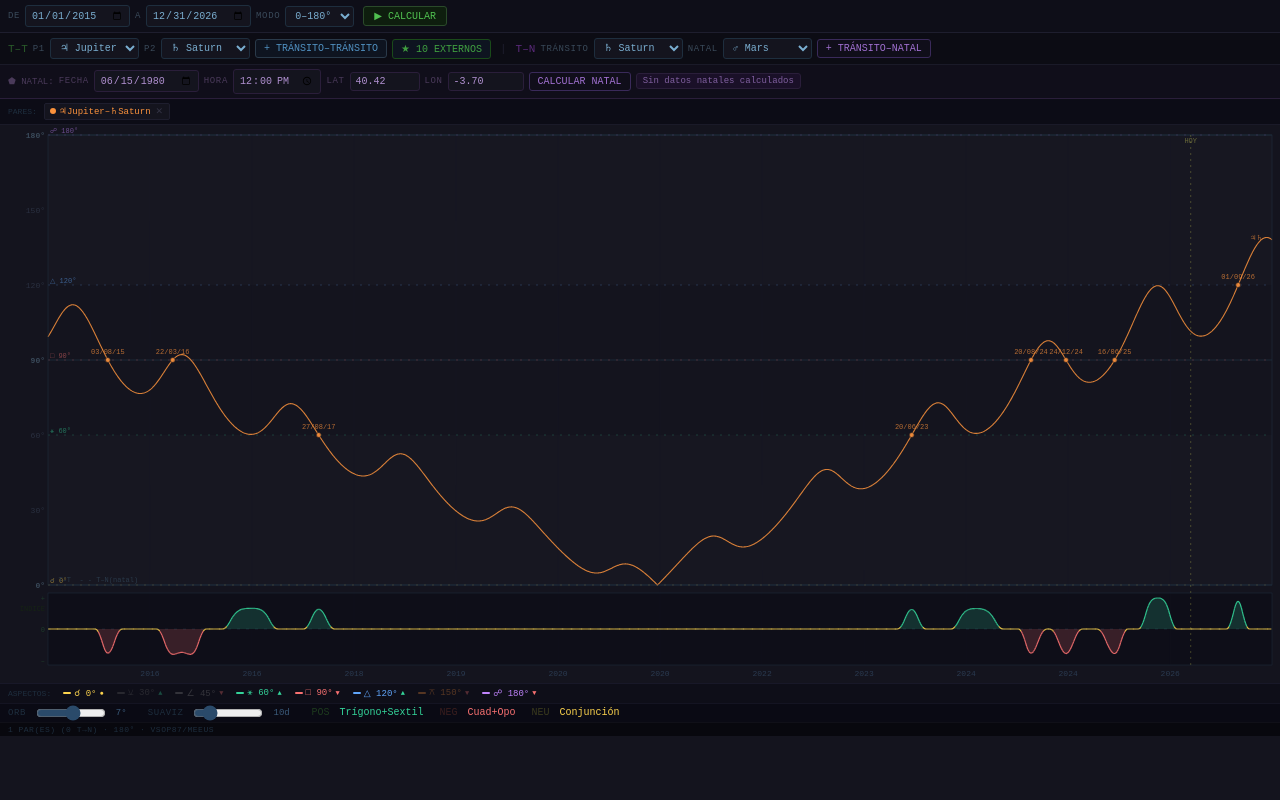
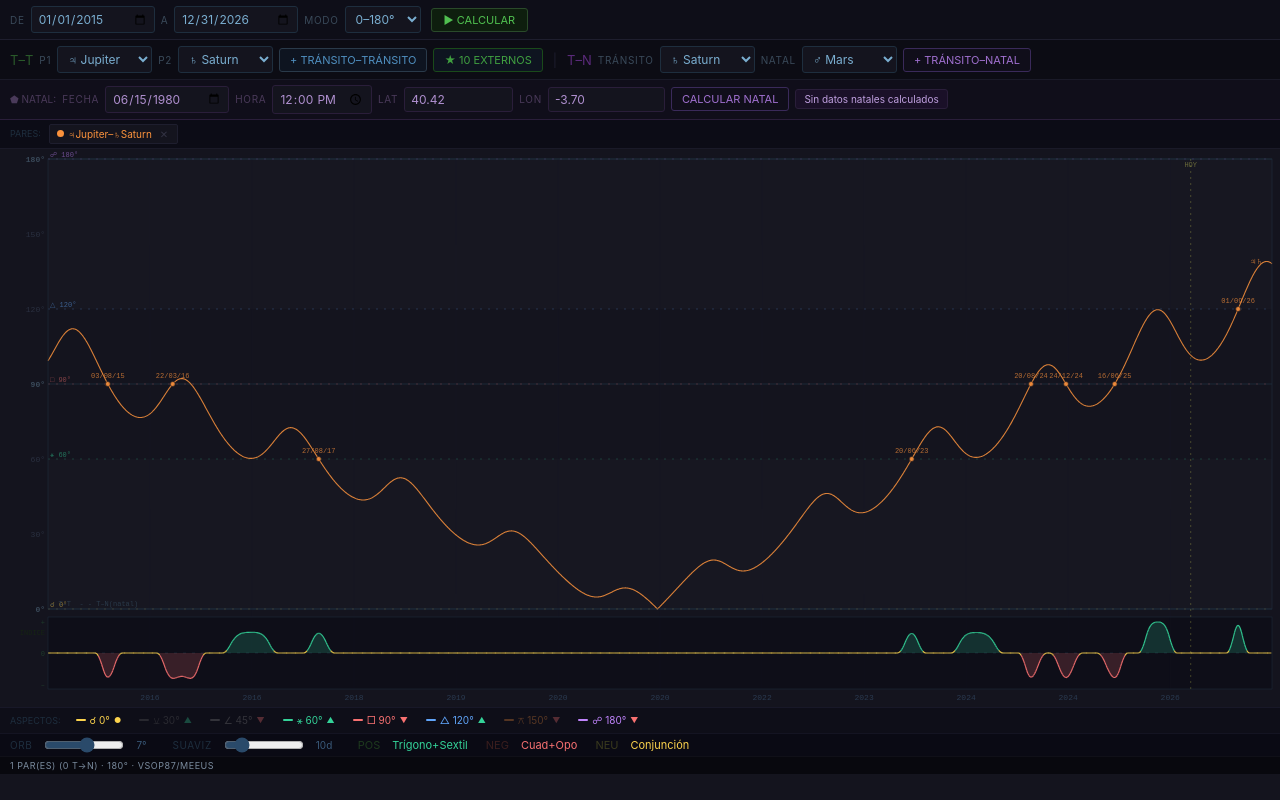
Before and after one commit to fransolerc/astro-cycles, a plain HTML site: page index.html in a window 1280 px wide. Drawn offline with Linux system fonts and the light colour scheme.

Commit message:
refactor style.css for improved layout and readability; enhance font sizes and padding for better user experience

```diff
--- a/style.css
+++ b/style.css
@@ -2,23 +2,23 @@
 *{box-sizing:border-box;margin:0;padding:0}
 
 /* ── Base ── */
-body{background:#14141e;color:#7a8b9e;font-family:'Courier New',monospace;font-size:11px;user-select:none}
+body{background:#14141e;color:#7a8b9e;font-family:-apple-system, BlinkMacSystemFont, "Segoe UI", Roboto, Helvetica, Arial, sans-serif;font-size:13px;user-select:none}
 
 /* ── Bars ── */
-.bar{background:#0e0e18;border-bottom:1px solid #1e1e2e;padding:5px 8px;display:flex;flex-wrap:wrap;gap:5px;align-items:center}
-.bar select,.bar input{background:#14141e;border:1px solid #1e2e3e;color:#7aaed0;padding:3px 5px;border-radius:3px;font-size:10px;font-family:inherit}
+.bar{background:#0e0e18;border-bottom:1px solid #1e1e2e;padding:6px 10px;display:flex;flex-wrap:wrap;gap:6px;align-items:center}
+.bar select,.bar input{background:#14141e;border:1px solid #1e2e3e;color:#7aaed0;padding:4px 6px;border-radius:3px;font-size:12px;font-family:inherit}
 .bar input[type=date],.bar input[type=time]{width:auto}
 .bar input[type=number]{width:54px}
-.bar label{color:#3a4a5a;font-size:9px;letter-spacing:.07em}
+.bar label{color:#3a4a5a;font-size:10px;letter-spacing:.07em}
 
 .bar-pairs{background:#0c0c14;border-bottom-color:#1a1a28}
 
 /* ── Buttons ── */
-.btn{border:1px solid #2a4a2a;color:#50c050;background:#0e1e0e;padding:3px 10px;border-radius:3px;cursor:pointer;font-size:10px;font-family:inherit}
+.btn{border:1px solid #2a4a2a;color:#50c050;background:#0e1e0e;padding:4px 12px;border-radius:3px;cursor:pointer;font-size:11px;font-family:inherit}
 .btn:hover{background:#182818}
-.btn2{border:1px solid #2a3a4a;color:#5090c0;background:#0e1420;padding:3px 8px;border-radius:3px;cursor:pointer;font-size:10px;font-family:inherit}
+.btn2{border:1px solid #2a3a4a;color:#5090c0;background:#0e1420;padding:4px 10px;border-radius:3px;cursor:pointer;font-size:11px;font-family:inherit}
 .btn2:hover{background:#141e28}
-.btn3{border:1px solid #3a2a5a;color:#a070d0;background:#100e1a;padding:3px 8px;border-radius:3px;cursor:pointer;font-size:10px;font-family:inherit}
+.btn3{border:1px solid #3a2a5a;color:#a070d0;background:#100e1a;padding:4px 10px;border-radius:3px;cursor:pointer;font-size:11px;font-family:inherit}
 .btn3:hover{background:#180e28}
 .btn-calcular{margin-left:4px}
 .btn-externos{border-color:#1a4a1a;color:#40a040}
@@ -29,60 +29,60 @@ body{background:#14141e;color:#7a8b9e;font-family:'Courier New',monospace;font-s
 .label-sep{color:#1e1e2e;margin:0 4px}
 
 /* ── Natal bar ── */
-.natal-bar{background:#100e1a;border-bottom:1px solid #2a1e3a;padding:4px 8px;display:flex;flex-wrap:wrap;gap:5px;align-items:center}
-.natal-bar label{color:#4a3a5a;font-size:9px;letter-spacing:.07em}
-.natal-bar input{background:#14141e;border:1px solid #2a1e3a;color:#b090d0;padding:3px 5px;border-radius:3px;font-size:10px;font-family:inherit}
+.natal-bar{background:#100e1a;border-bottom:1px solid #2a1e3a;padding:5px 10px;display:flex;flex-wrap:wrap;gap:6px;align-items:center}
+.natal-bar label{color:#4a3a5a;font-size:10px;letter-spacing:.07em}
+.natal-bar input{background:#14141e;border:1px solid #2a1e3a;color:#b090d0;padding:4px 6px;border-radius:3px;font-size:12px;font-family:inherit}
 .natal-bar input[type=date],.natal-bar input[type=time]{width:auto}
-.natal-bar select{background:#14141e;border:1px solid #2a1e3a;color:#b090d0;padding:3px 5px;border-radius:3px;font-size:10px;font-family:inherit}
-.natal-title{color:#4a3a5a;font-size:9px}
-.natal-tag{background:#1a1028;border:1px solid #2a1e3a;border-radius:3px;padding:2px 6px;font-size:9px;color:#8060a0;display:flex;gap:4px;align-items:center;flex-wrap:wrap}
+.natal-bar select{background:#14141e;border:1px solid #2a1e3a;color:#b090d0;padding:4px 6px;border-radius:3px;font-size:12px;font-family:inherit}
+.natal-title{color:#4a3a5a;font-size:10px}
+.natal-tag{background:#1a1028;border:1px solid #2a1e3a;border-radius:3px;padding:3px 8px;font-size:10px;color:#c0a0e0;display:flex;gap:4px;align-items:center;flex-wrap:wrap}
 /* natal-tag dynamic spans (set via JS) */
-.natal-date{color:#3a2050;margin-right:4px}
-.natal-sym{color:#8060a0}
-.natal-pos{color:#5a4070}
+.natal-date{color:#9070b0;margin-right:4px}
+.natal-sym{color:#d0b0f0}
+.natal-pos{color:#b090d0}
 
 /* ── Pairs bar ── */
-.pairs-bar{background:#0c0c16;border-bottom:1px solid #1a1a28;padding:3px 8px;display:flex;flex-wrap:wrap;gap:4px;align-items:center;min-height:26px}
-.pairs-title{color:#1e2e3e;font-size:8px;margin-right:3px}
-.chip{display:flex;align-items:center;gap:3px;background:#14141e;border:1px solid #1e1e2e;border-radius:2px;padding:2px 5px;cursor:pointer;font-size:9px}
+.pairs-bar{background:#0c0c16;border-bottom:1px solid #1a1a28;padding:4px 10px;display:flex;flex-wrap:wrap;gap:5px;align-items:center;min-height:28px}
+.pairs-title{color:#1e2e3e;font-size:9px;margin-right:3px}
+.chip{display:flex;align-items:center;gap:4px;background:#14141e;border:1px solid #1e1e2e;border-radius:2px;padding:3px 7px;cursor:pointer;font-size:10px}
 .chip.natal-chip{border-color:#2a1e3a;background:#120e1a}
 .chip.off{opacity:.35}
-.dot{width:6px;height:6px;border-radius:50%;flex-shrink:0}
-.rx{color:#334;font-size:9px;margin-left:1px;padding:0 1px;cursor:pointer}
+.dot{width:7px;height:7px;border-radius:50%;flex-shrink:0}
+.rx{color:#334;font-size:10px;margin-left:2px;padding:0 2px;cursor:pointer}
 .rx:hover{color:#f87171}
 .chip-tn-label{color:#4a2060}
 
 /* ── Canvas ── */
 .canvas-wrap{position:relative}
 canvas{display:block}
-#tt{position:absolute;background:#080810;border:1px solid #1e2e4e;color:#90a8c0;padding:4px 8px;border-radius:3px;font-size:9px;pointer-events:none;display:none;white-space:nowrap;z-index:10;line-height:1.8}
+#tt{position:absolute;background:#080810;border:1px solid #1e2e4e;color:#90a8c0;padding:5px 10px;border-radius:3px;font-size:10px;pointer-events:none;display:none;white-space:nowrap;z-index:10;line-height:1.8}
 .tt-date{color:#304860;margin-bottom:1px}
 .tt-tn{color:#4a2060}
 .tt-angle{color:#7090a8}
 .tt-index{border-top:1px solid #1a2030;margin-top:2px;padding-top:2px}
 
 /* ── Aspects bar ── */
-.asp-bar{background:#0e0e18;border-top:1px solid #181828;padding:3px 8px;display:flex;flex-wrap:wrap;gap:5px;align-items:center}
-.asp-title{color:#1e2e3e;font-size:8px;margin-right:3px}
-.at{display:flex;align-items:center;gap:3px;cursor:pointer;padding:1px 4px;border-radius:2px;font-size:9px}
+.asp-bar{background:#0e0e18;border-top:1px solid #181828;padding:4px 10px;display:flex;flex-wrap:wrap;gap:6px;align-items:center}
+.asp-title{color:#1e2e3e;font-size:9px;margin-right:3px}
+.at{display:flex;align-items:center;gap:4px;cursor:pointer;padding:2px 6px;border-radius:2px;font-size:10px}
 .at.off{opacity:.3}
-.ald{width:8px;height:1.5px;border-radius:1px}
-.at-score{font-size:7px}
+.ald{width:10px;height:2px;border-radius:1px}
+.at-score{font-size:8px}
 .at-score-pos{color:#34d399}
 .at-score-neg{color:#f87171}
 .at-score-neu{color:#fcd34d}
 
 /* ── Bottom bar ── */
-.bot{background:#0a0a14;border-top:1px solid #141422;padding:3px 8px;display:flex;flex-wrap:wrap;gap:10px;align-items:center}
-.bot label{color:#1e2e3e;font-size:9px;letter-spacing:.06em}
-.bot input[type=range]{width:70px;accent-color:#2a4a6a;cursor:pointer;height:12px}
-.bv{color:#3a5a7a;font-size:9px;min-width:22px}
-.legend-pos-label{color:#1e3a1e;font-size:10px;margin-left:6px}
-.legend-pos-value{color:#34d399;font-size:10px}
-.legend-neg-label{color:#3a1e1e;font-size:10px;margin-left:6px}
-.legend-neg-value{color:#f87171;font-size:10px}
-.legend-neu-label{color:#3a3a1e;font-size:10px;margin-left:6px}
-.legend-neu-value{color:#fcd34d;font-size:10px}
+.bot{background:#0a0a14;border-top:1px solid #141422;padding:4px 10px;display:flex;flex-wrap:wrap;gap:12px;align-items:center}
+.bot label{color:#1e2e3e;font-size:10px;letter-spacing:.06em}
+.bot input[type=range]{width:80px;accent-color:#2a4a6a;cursor:pointer;height:12px}
+.bv{color:#3a5a7a;font-size:10px;min-width:24px}
+.legend-pos-label{color:#1e3a1e;font-size:11px;margin-left:6px}
+.legend-pos-value{color:#34d399;font-size:11px}
+.legend-neg-label{color:#3a1e1e;font-size:11px;margin-left:6px}
+.legend-neg-value{color:#f87171;font-size:11px}
+.legend-neu-label{color:#3a3a1e;font-size:11px;margin-left:6px}
+.legend-neu-value{color:#fcd34d;font-size:11px}
 
 /* ── Status bar ── */
-.stat{background:#08080e;border-top:1px solid #101018;padding:2px 8px;color:#1e2e3e;font-size:8px;letter-spacing:.06em}
+.stat{background:#08080e;border-top:1px solid #101018;padding:3px 10px;color:#7a8b9e;font-size:9px;letter-spacing:.06em}
```
